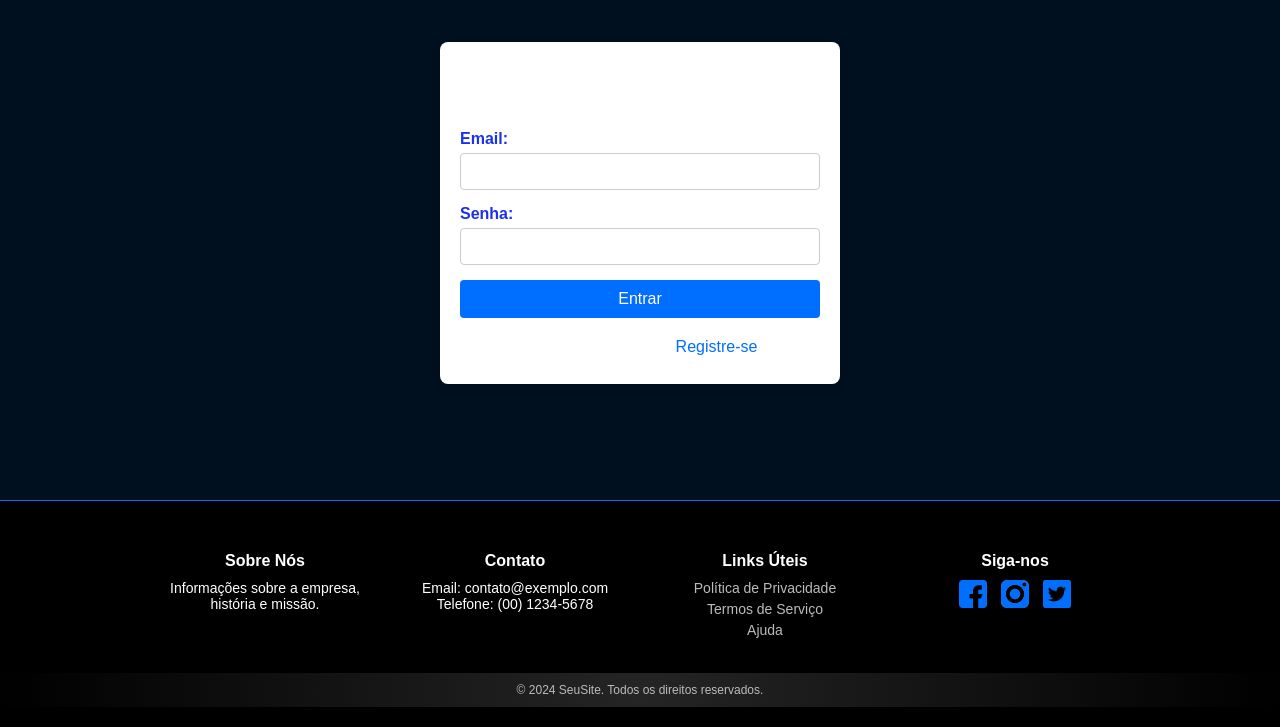
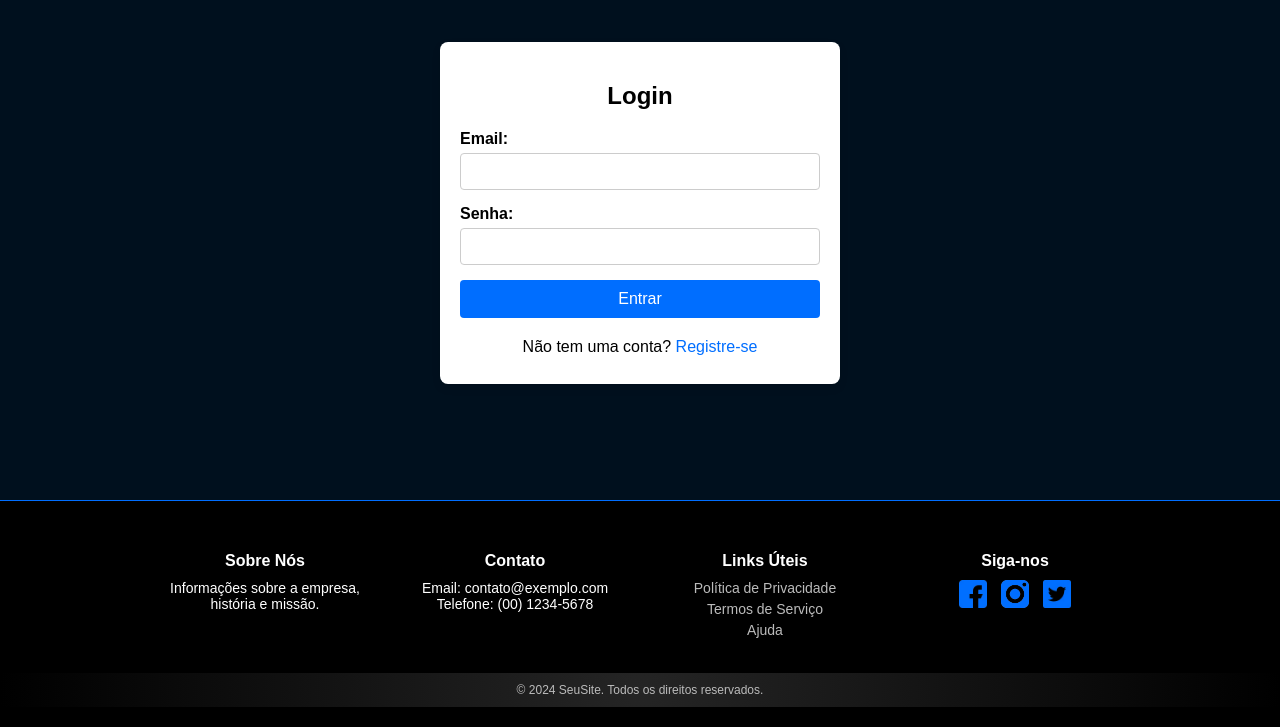
Before and after one commit to JuniorLoureiro/all-scout-html, a PHP site: page /html/login.html in a window 1280 px wide. Shown: the part 73-800 px from the top of the page. Run offline with PHP 8.4, Linux system fonts and the light colour scheme.

Commit message:
Cores da fonte na pagina login

```diff
--- a/css/styles.css
+++ b/css/styles.css
@@ -343,15 +343,21 @@ body, html {
 .login-container h2 {
     text-align: center;
     margin-bottom: 20px;
+    color: black;
 }
 
 .form-group {
     margin-bottom: 15px;
 }
 
+.form-footer p {
+    color: black;
+}
+
 .form-group label {
     display: block;
     margin-bottom: 5px;
+    color: black;
 }
 
 .form-group input {
@@ -412,6 +418,7 @@ body, html {
 .register-container h2 {
     text-align: center;
     margin-bottom: 20px;
+    color: black;
 }
 
 .form-group {
```
Also changed, not shown: js/logica.js (line endings or trailing spaces).
